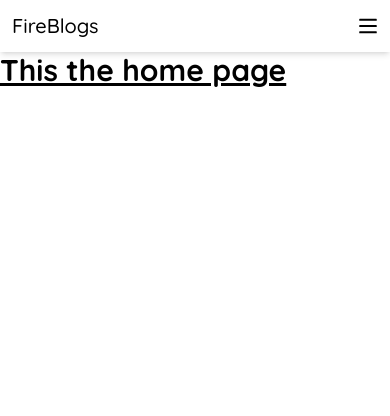
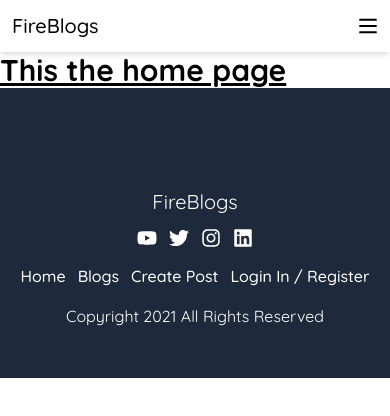
Before and after one commit to josephpaucar/fireblog, a Vue app: page / in a window 390 px wide. Shown: the top 416 px of the page. Built offline with nearby package versions, Linux system fonts and the light colour scheme; what vue2-editor would draw is missing.

Commit message:
Footer created fully responsive

```diff
--- a/src/App.vue
+++ b/src/App.vue
@@ -1,12 +1,15 @@
 <script setup>
 import { RouterView } from 'vue-router'
 import AppNavigation from './components/AppNavigation.vue';
+import AppFooter from './components/AppFooter.vue';
 </script>
 
 <template>
   <AppNavigation />
 
   <RouterView />
+
+  <AppFooter />
 </template>
 
 <style>
--- /dev/null
+++ b/src/components/AppFooter.vue
@@ -0,0 +1,58 @@
+<template>
+  <footer class="bg-slate-800 text-white">
+    <div class="block md:flex md:items-end container mx-auto px-3 pt-[100px] pb-[50px] font-quicksand">
+      <div class="w-full md:w-1/2 block md:flex">
+        <div class="mx-auto col-1 w-full md:w-1/2 flex flex-col items-center md:items-start justify-center">
+          <p class="text-xl mb-3"><router-link :to="{ name: 'home' }">FireBlogs</router-link></p>
+          <ul class="flex">
+            <li class="link mr-3">
+              <a href="#">
+                <svg class="w-5 h-5 svg-inline--fa fa-youtube fa-w-18" aria-hidden="true" focusable="false" data-prefix="fab" data-icon="youtube" role="img" xmlns="http://www.w3.org/2000/svg" viewBox="0 0 576 512">
+                    <path fill="currentColor" d="M549.655 124.083c-6.281-23.65-24.787-42.276-48.284-48.597C458.781 64 288 64 288 64S117.22 64 74.629 75.486c-23.497 6.322-42.003 24.947-48.284 48.597-11.412 42.867-11.412 132.305-11.412 132.305s0 89.438 11.412 132.305c6.281 23.65 24.787 41.5 48.284 47.821C117.22 448 288 448 288 448s170.78 0 213.371-11.486c23.497-6.321 42.003-24.171 48.284-47.821 11.412-42.867 11.412-132.305 11.412-132.305s0-89.438-11.412-132.305zm-317.51 213.508V175.185l142.739 81.205-142.739 81.201z"></path>
+                </svg>
+              </a>
+            </li>
+            <li class="link mr-3">
+              <a href="#">
+                <svg aria-hidden="true" focusable="false" data-prefix="fab" data-icon="twitter" class="w-5 h-5 svg-inline--fa fa-twitter fa-w-16" role="img" xmlns="http://www.w3.org/2000/svg" viewBox="0 0 512 512"><path fill="currentColor" d="M459.37 151.716c.325 4.548.325 9.097.325 13.645 0 138.72-105.583 298.558-298.558 298.558-59.452 0-114.68-17.219-161.137-47.106 8.447.974 16.568 1.299 25.34 1.299 49.055 0 94.213-16.568 130.274-44.832-46.132-.975-84.792-31.188-98.112-72.772 6.498.974 12.995 1.624 19.818 1.624 9.421 0 18.843-1.3 27.614-3.573-48.081-9.747-84.143-51.98-84.143-102.985v-1.299c13.969 7.797 30.214 12.67 47.431 13.319-28.264-18.843-46.781-51.005-46.781-87.391 0-19.492 5.197-37.36 14.294-52.954 51.655 63.675 129.3 105.258 216.365 109.807-1.624-7.797-2.599-15.918-2.599-24.04 0-57.828 46.782-104.934 104.934-104.934 30.213 0 57.502 12.67 76.67 33.137 23.715-4.548 46.456-13.32 66.599-25.34-7.798 24.366-24.366 44.833-46.132 57.827 21.117-2.273 41.584-8.122 60.426-16.243-14.292 20.791-32.161 39.308-52.628 54.253z"></path></svg>
+              </a>
+            </li>
+            <li class="link mr-3">
+              <a href="#">
+                <svg aria-hidden="true" focusable="false" data-prefix="fab" data-icon="instagram" class="w-5 h-5 svg-inline--fa fa-instagram fa-w-14" role="img" xmlns="http://www.w3.org/2000/svg" viewBox="0 0 448 512"><path fill="currentColor" d="M224.1 141c-63.6 0-114.9 51.3-114.9 114.9s51.3 114.9 114.9 114.9S339 319.5 339 255.9 287.7 141 224.1 141zm0 189.6c-41.1 0-74.7-33.5-74.7-74.7s33.5-74.7 74.7-74.7 74.7 33.5 74.7 74.7-33.6 74.7-74.7 74.7zm146.4-194.3c0 14.9-12 26.8-26.8 26.8-14.9 0-26.8-12-26.8-26.8s12-26.8 26.8-26.8 26.8 12 26.8 26.8zm76.1 27.2c-1.7-35.9-9.9-67.7-36.2-93.9-26.2-26.2-58-34.4-93.9-36.2-37-2.1-147.9-2.1-184.9 0-35.8 1.7-67.6 9.9-93.9 36.1s-34.4 58-36.2 93.9c-2.1 37-2.1 147.9 0 184.9 1.7 35.9 9.9 67.7 36.2 93.9s58 34.4 93.9 36.2c37 2.1 147.9 2.1 184.9 0 35.9-1.7 67.7-9.9 93.9-36.2 26.2-26.2 34.4-58 36.2-93.9 2.1-37 2.1-147.8 0-184.8zM398.8 388c-7.8 19.6-22.9 34.7-42.6 42.6-29.5 11.7-99.5 9-132.1 9s-102.7 2.6-132.1-9c-19.6-7.8-34.7-22.9-42.6-42.6-11.7-29.5-9-99.5-9-132.1s-2.6-102.7 9-132.1c7.8-19.6 22.9-34.7 42.6-42.6 29.5-11.7 99.5-9 132.1-9s102.7-2.6 132.1 9c19.6 7.8 34.7 22.9 42.6 42.6 11.7 29.5 9 99.5 9 132.1s2.7 102.7-9 132.1z"></path></svg>
+              </a>
+            </li>
+            <li class="link">
+              <a href="#">
+                <svg aria-hidden="true" focusable="false" data-prefix="fab" data-icon="linkedin" class="w-5 h-5 svg-inline--fa fa-linkedin fa-w-14" role="img" xmlns="http://www.w3.org/2000/svg" viewBox="0 0 448 512"><path fill="currentColor" d="M416 32H31.9C14.3 32 0 46.5 0 64.3v383.4C0 465.5 14.3 480 31.9 480H416c17.6 0 32-14.5 32-32.3V64.3c0-17.8-14.4-32.3-32-32.3zM135.4 416H69V202.2h66.5V416zm-33.2-243c-21.3 0-38.5-17.3-38.5-38.5S80.9 96 102.2 96c21.2 0 38.5 17.3 38.5 38.5 0 21.3-17.2 38.5-38.5 38.5zm282.1 243h-66.4V312c0-24.8-.5-56.7-34.5-56.7-34.6 0-39.9 27-39.9 54.9V416h-66.4V202.2h63.7v29.2h.9c8.9-16.8 30.6-34.5 62.9-34.5 67.2 0 79.7 44.3 79.7 101.9V416z"></path></svg>
+              </a>
+            </li>
+          </ul>
+        </div>
+        <div class="mx-auto col-2 w-full md:w-1/2">
+          <ul class="my-4 md:my-0 flex justify-center md:block">
+            <li><router-link class="link mr-3 md:mr-0" :to="{ name: 'home' }">Home</router-link></li>
+            <li><router-link class="link mr-3 md:mr-0" :to="{ name: 'about' }">Blogs</router-link></li>
+            <li><router-link class="link mr-3 md:mr-0" :to="{ name: 'about' }">Create Post</router-link></li>
+            <li><router-link class="link" :to="{ name: 'about' }">Login In / Register</router-link></li>
+          </ul>
+        </div>
+      </div>
+      <div class="w-full md:w-1/2">
+        <p class="mt-4 md:mt-0 text-center md:text-end">Copyright 2021 All Rights Reserved</p>
+      </div>
+    </div>
+  </footer>
+</template>
+
+<script setup>
+</script>
+
+<style scoped>
+.link {
+@apply font-medium transition-all duration-300 ease-out;
+}
+.link:hover {
+  @apply text-blue-400;
+}
+</style>
--- a/src/components/AppNavigation.vue
+++ b/src/components/AppNavigation.vue
@@ -76,6 +76,6 @@
 
 .mobile-nav-enter-from,
 .mobile-nav-leave-to {
-  @apply transform translate-x-[-250px]
+  @apply transform translate-x-[-250px];
 }
 </style>
```
